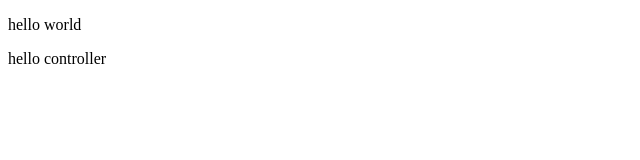
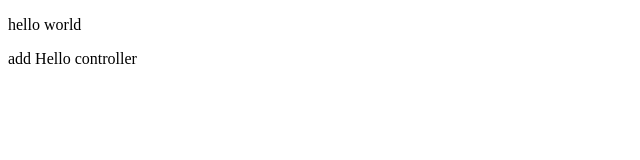
Before and after one commit to ace68723/git-basics, a plain HTML site: page index.html in a window 1280 px wide. Shown: the full height of the page, 0-640 px from the left. Drawn offline with Linux system fonts and the light colour scheme.

Commit message:
add controller

```diff
--- a/index.html
+++ b/index.html
@@ -6,6 +6,7 @@
 </head>
 <body>
 <p>hello world</p>
-	<p>hello controller</p>
+<p>add Hello controller</p>
+
 </body>
 </html>
```
